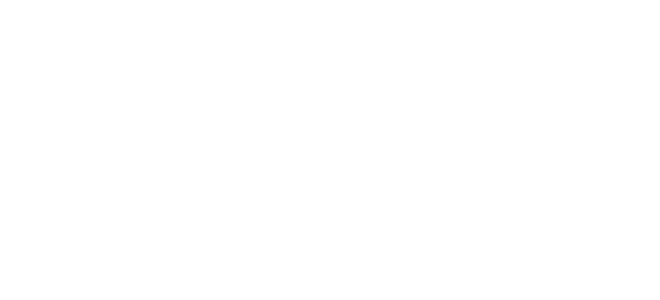
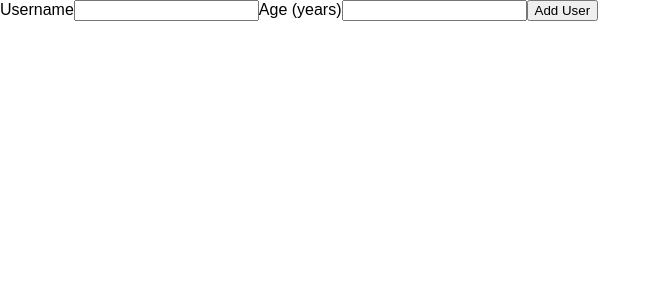
Before and after one commit to rodrigodelascio/UserRecord-practice, a React (Create React App) app: page / in a window 1280 px wide. Shown: the top 300 px of the page, without its empty margins (0-660 px from the left). Built offline with nearby package versions, Linux system fonts and the light colour scheme.

Commit message:
initial components inserted

```diff
--- a/src/App.js
+++ b/src/App.js
@@ -1,10 +1,13 @@
 import React from 'react';
+import AddUser from './Components/Users/AddUser';
 
 
 function App() {
   return (
     <div>
 
+      <AddUser />
+
     </div>
   );
 }
--- /dev/null
+++ b/src/Components/Users/AddUser.js
@@ -0,0 +1,26 @@
+import React from "react";
+
+const AddUser = (props) => {
+
+    const addUserHandler = (e) => {
+
+        e.preventDefault();
+
+    };
+
+    return (
+        <form onSubmit={addUserHandler}>
+            <label htmlFor="username">Username</label>
+            <input id="username" type="text" />
+
+            <label htmlFor="age">Age (years)</label>
+            <input id="age" type="number" />
+
+            <button type="submit">Add User</button>
+        </form>
+
+    );
+
+};
+
+export default AddUser;
```
